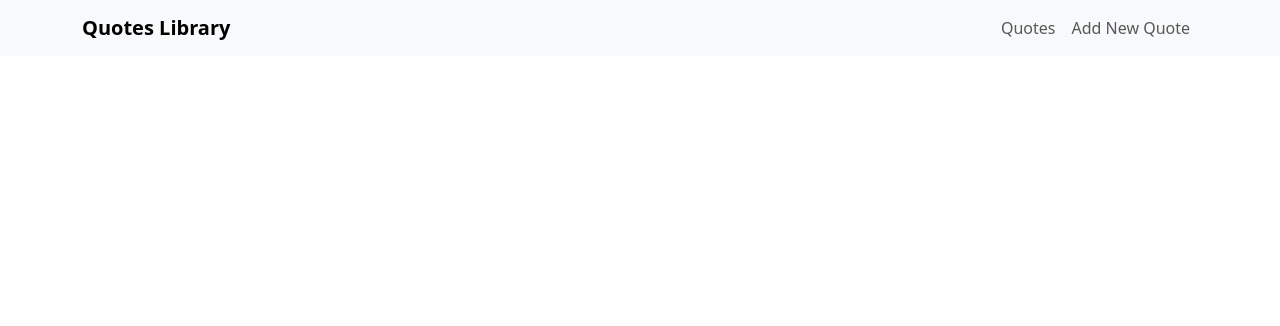
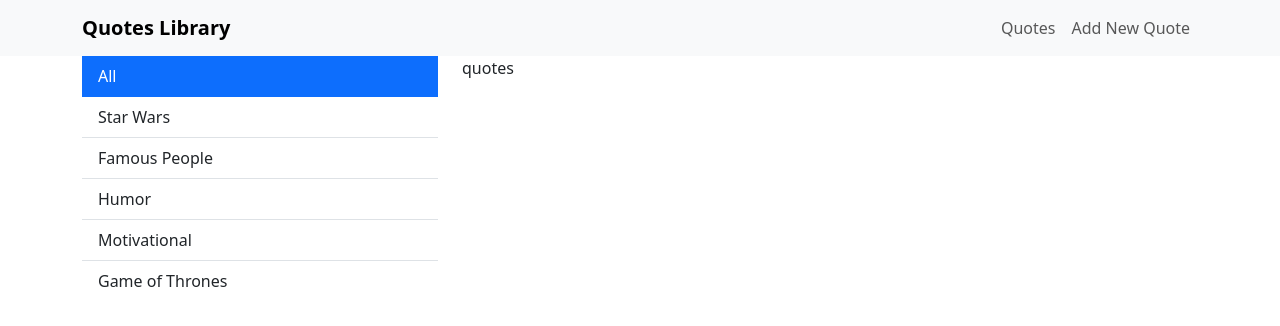
Before and after one commit to arnasir505/controlnaya8, a React (Vite) app: page /quotes in a window 1280 px wide. Shown: the top 326 px of the page. Built offline with nearby package versions, Linux system fonts and the light colour scheme.

Commit message:
Create Home page with sidebar nav

```diff
--- a/src/App.tsx
+++ b/src/App.tsx
@@ -1,13 +1,15 @@
 import { Routes, Route } from 'react-router-dom';
 import Navbar from './components/Navbar/Navbar';
 import QuoteEditor from './components/QuoteEditor/QuoteEditor';
+import Home from './containers/Home/Home';
 
 function App() {
   return (
     <>
-      <Navbar></Navbar>
+      <Navbar />
       <Routes>
-        <Route path='/' element={<h1>Home</h1>} />
+        <Route path='/' element={<Home />} />
+        <Route path='/quotes' element={<Home />} />
         <Route path='/add-quote' element={<QuoteEditor />} />
       </Routes>
     </>
--- /dev/null
+++ b/src/components/Sidebar/Sidebar.tsx
@@ -0,0 +1,26 @@
+import { NavLink } from 'react-router-dom';
+import { CATEGORIES } from '../../constants';
+
+const Sidebar = () => {
+  return (
+    <div className='list-group list-group-flush'>
+      <NavLink
+        to={'/quotes'}
+        className='list-group-item list-group-item-action'
+      >
+        All
+      </NavLink>
+      {CATEGORIES.map((category) => (
+        <NavLink
+          to={`/quotes/${category.id}`}
+          key={category.id}
+          className='list-group-item list-group-item-action'
+        >
+          {category.title}
+        </NavLink>
+      ))}
+    </div>
+  );
+};
+
+export default Sidebar;
--- /dev/null
+++ b/src/containers/Home/Home.tsx
@@ -0,0 +1,14 @@
+import Sidebar from '../../components/Sidebar/Sidebar';
+
+const Home = () => {
+  return (
+    <div className='container'>
+      <div className='row'>
+        <div className='col-md-4'><Sidebar/></div>
+        <div className='col-md-8'>quotes</div>
+      </div>
+    </div>
+  );
+};
+
+export default Home;
```
